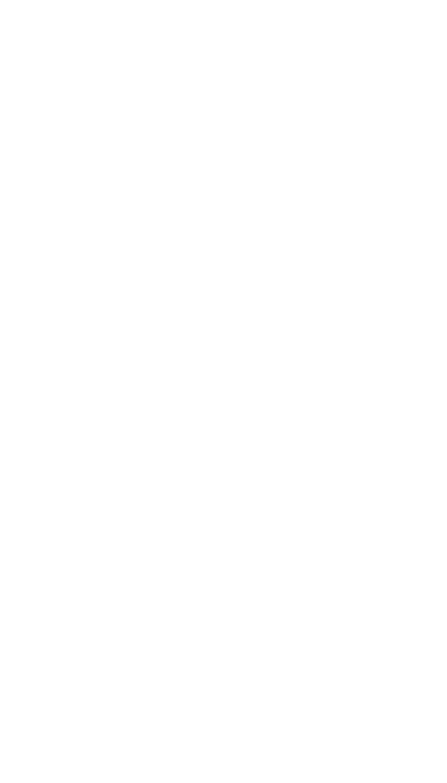
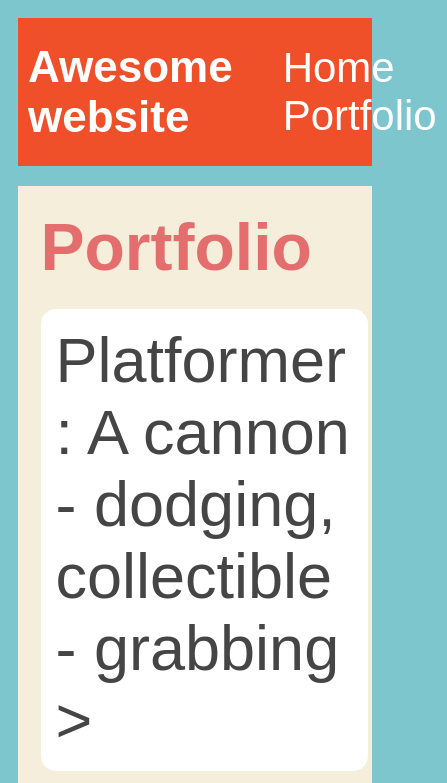
Before and after one commit to BJdrum/bjdrum.github.io, a plain HTML site: page portfolio.html in a window 390 px wide. Shown: the top 783 px of the page, 447 px wide, since content can reach past the window. Drawn offline with Linux system fonts and the light colour scheme.

Commit message:
add portfolio.html file

```diff
--- a/portfolio.html
+++ b/portfolio.html
@@ -0,0 +1,49 @@
+<!DOCTYPE html>
+<html>
+  <head>
+    <title>Braylen's website</title>
+    <link rel="stylesheet", href="style.css">
+  </head>
+
+  <body>
+    <div id="all-contents">
+      <nav>
+        <h1>Awesome website</h1>
+           <ul id="nav-ul">
+             <li class="nav-li">
+               <a class="nav-a" href="index.html ">Home</a>
+              </li>
+            <li class="nav-li">
+              <a class="nav-a"
+            href="portfolio.html">Portfolio</a>
+          </li>
+        </nav>
+      <main>
+            <div class="content">
+              <h1>Portfolio</h1>
+              <ul id="portfolio">
+                <li>
+                  <a href="projects/platformer/"
+                    >Platformer : A cannon - dodging, collectible - grabbing
+                    >
+                    </li>
+                    <li>
+                      <a href="projects/bouncing-box/"
+                      >Bouncing Box : A project that gives you a taste of game
+                      adventure game for Halleb0t</a
+                      development on the web
+                  </a>
+                </li>
+                <li>
+                  <a href="projects/circularity/"
+                    >Circularity : A motion poem using random number generation
+                    and velocity applied to circle shapes...</a
+                  >
+                </li>
+              </ul>
+            </div>
+          </main>
+        </ul>
+    </div>
+  </body>
+</html>
--- a/projects/platformer/platformer.js
+++ b/projects/platformer/platformer.js
@@ -39,6 +39,9 @@ $(function () {
     //////////ONLY CHANGE BELOW THIS POINT///////////
     /////////////////////////////////////////////////
 
+    createPlatform(500, 300, 200, 20) // short but wide platform located 500 pixels from the left of the screen and 300 pixels from the top of the screen
+    createCollectable("steve", 500, 300, 20, 0.5); // creates a "steve" collectible at the coordinates (500, 300), falling with a high gravity of 0, and bouncing with 100% bounce
+    createCollectable("grace", 500, 300); // creates a "grace" collectible at the coordinates (500, 300), falling with default gravity of 25 and bouncing with default bounce 10%
     // TODO 1
     // Create platforms
     // You must decide the x position, y position, width, and height of the platforms
--- a/style.css
+++ b/style.css
@@ -62,3 +62,77 @@ h2,
 h3 {
   margin: 0px;
 }
+ /* portfolio styles */
+ .content h1 {
+  color: rgb(228, 110, 110);
+}
+
+#portfolio {
+  list-style-type: none;
+  padding-left: 0;
+}
+
+#portfolio li {
+  background: #fff;
+  padding: 10px;
+  border-radius: 10px;
+  margin-bottom: 10px;
+}
+
+#portfolio li:hover {
+  background: #eee;
+}
+
+#portfolio a {
+  text-decoration: none;
+  color: #454545;
+}
+ /* responsive web design */
+ @media screen and (min-width: 120px) and (max-width: 1080px) {
+  main {
+    height: 100ch;
+    zoom: 1.5;
+    display: grid;
+  }
+
+  h1 {
+    font-size: 44px;
+  }
+
+  h2 {
+    font-size: 42px;
+  }
+
+  h3 {
+    font-size: 36px;
+  }
+
+  #all-contents {
+    height: 100ch;
+    margin: none;
+  }
+
+  a {
+    font-size: 42px;
+  }
+
+  .sidebar {
+    margin-right: 0px;
+    justify-content: center;
+    align-items: center;
+  }
+
+  .sidebar-img {
+    width: 100%;
+  }
+
+  p,
+  li {
+    font-size: 24px;
+  }
+
+  .content {
+    align-content: center;
+    justify-content: center;
+  }
+}
```
